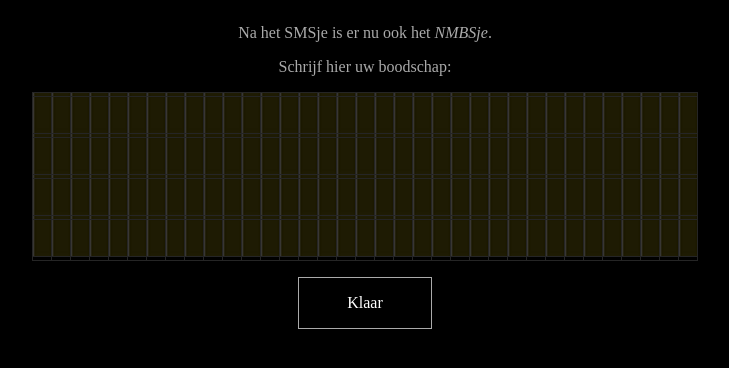
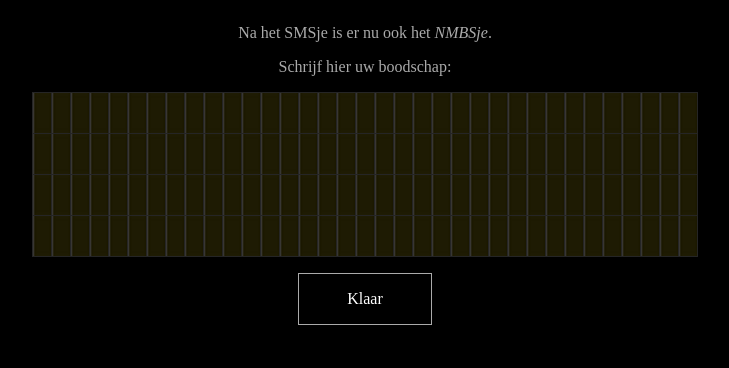
Before and after one commit to nmbsje/nmbsje.github.io, a plain HTML site: page index.html in a window 1280 px wide. Shown: the full height of the page, 275-1004 px from the left. Drawn offline with Linux system fonts and the light colour scheme.

Commit message:
IE compatibility

```diff
--- a/app.js
+++ b/app.js
@@ -117,10 +117,18 @@ var go = function()
                     [
                         "div",
                         {
+                            id: "idMessageSizer"
+                        },
+                        [
+                            [
+                                "div",
+                                {
                                     id: "idMessageDisplay",
                                     className: "messageTable"
                                 },
                                 buildTable("c", " messageCell glyphCell")
+                            ]
+                        ]
                     ]
                 ]
                 );
@@ -129,10 +137,28 @@ var go = function()
         //
         var editableMessageDOM = function()
         {
-            var messageElement = messageDOM();
+            var messageSizer = messageDOM().firstChild;
 
-            messageElement.appendChild(
+            // messageSizer.appendChild(
+                // wi.createElement(
+                    // "textarea",
+                    // {
+                        // id: "idMessageTextArea",
+                        // onkeydown: onKeyDown,
+                        // onkeyup: onKeyUp ,
+                        // onblur: onBlur,
+                    // }
+                    // )
+                // );
+
+            messageSizer.appendChild(
                 wi.createElement(
+                    "div",
+                    {
+                        id : "idCaretHider"
+                    },
+                    [
+                        [
                             "textarea",
                             {
                                 id: "idMessageTextArea",
@@ -140,15 +166,17 @@ var go = function()
                                 onkeyup: onKeyUp ,
                                 onblur: onBlur,
                             }
+                        ]
+                    ]
                     )
                 );
 
-            messageElement.appendChild(
+            messageSizer.appendChild(
                 wi.createElement(
                     "div",
                     {
                         id: "idMessageOverlay",
-                        className: "messageTable overlayTable"
+                        className: "messageTable"
                     },
                     function()
                     {
@@ -176,7 +204,7 @@ var go = function()
                     }()
                     )
                 );
-            return messageElement;
+            return messageSizer;
         };
 
         //
@@ -242,7 +270,6 @@ var go = function()
                             {
                                 className : "iconButton",
                                 href: location.href.split("?")[0],
-//                                onclick: function(){ gotoState("Edit");  }
                             },
                             [
                                 "img",
--- a/style.css
+++ b/style.css
@@ -6,10 +6,6 @@ body
 
 .topLevelDiv
 {
-    /*
-    margin: 1em;
-    padding: 1em;
-    */
     text-align: center;
 }
 
@@ -23,40 +19,58 @@ body
     padding-top: 1em;
 }
 
+#idMessageSizer
+{
+    position: relative;
+    width: 666px;
+    height: 165px;
+    margin: 0 auto;
+}
+
 #idMessageDisplay
 {
+    position: absolute;
+    width: 100%;
+    height: 100%;
+    top: 0px;
+    left: 0px;
 }
 
 #idMessageOverlay
 {
-    margin-top: -165px;
+    position: absolute;
+    width: 100%;
+    height: 100%;
+    top: 0px;
+    left: 0px;
+}
+
+#idCaretHider
+{
+    overflow: hidden;
+    position: absolute;
+    width: 0px;
+    height: 0px;
+    top: 0px;
+    left: 0px;
 }
 
 #idMessageTextArea
 {
     resize: none;
     font-family: monospace;
-    margin-top: -165px;
 
-    /* SIZE */
-    /* (9+1)*35 + 1 */
 /*
-    width: 351px;
+    position: absolute;
+    width: 100%;
+    height: 100%;
+    top: 0px;
+    left: 0px;
 */
-    /* SIZE */
-    /* (20+1)*4 + 1 */
-/*
-    height: 85px;
-*/
-
-    /* SIZE */
-    /* (18+1)*35 + 1 */
     width: 666px;
-
-    /* SIZE */
-    /* (40+1)*4 + 1 */
     height: 165px;
 
+    padding: 0px;
     border: none;
     opacity: 0;
 }
@@ -64,16 +78,6 @@ body
 .messageTable
 {
     display: table;
-    margin: 0 auto;
-
-    /* SIZE */
-    /* (20+1)*4 + 1 */
-    /*
-    margin-top: -85px;
-    */
-
-    /* SIZE */
-    /* (40+1)*4 + 1 */
 }
 
 .messageRow
@@ -85,13 +89,6 @@ body
 {
     display: table-cell;
 
-    /* SIZE */
-    /*
-    height: 20px;
-    width: 9px;
-    */
-
-    /* SIZE */
     height: 40px;
     width: 18px;
 }
@@ -101,20 +98,6 @@ body
     border-bottom: solid 1px #252525;
     border-right: solid 1px #252525;
     background: url('glyphs2.png') -1px 0;
-}
-
-.overlayTable
-{
-    /* SIZE */
-    /* (40+1)*4 + 1 */
-    margin-top: -165px;
-
-
-    /* SIZE */
-    /* (20+1)*4 + 1 */
-    /*
-    margin-top: -85px;
-    */
 }
 
 .overlayCell
@@ -130,12 +113,6 @@ body
 {
     position: absolute;
     bottom: 0;
-    /* SIZE */
-    /*
-    height: 3px;
-    width: 9px;
-    */
-    /* SIZE */
     height: 6px;
     width: 18px;
     background-color: rgba(0,0,0,0);
@@ -183,9 +160,6 @@ body
 
 .customButton.enabled>a
 {
-    /*
-    background-color: #0000aa;
-    */
     color:#ffffff;
     border-color: #aaaaaa;
 }
@@ -204,9 +178,6 @@ body
 
 .customButton.disabled>span
 {
-    /*
-    background-color: #aaaaaa;
-    */
     border-color: #333333;
     color: #333333;
 }
@@ -238,18 +209,8 @@ body
 
 .readyDiv
 {
-    /* SIZE */
-    /* (18+1)*35 + 1 */
     width: 666px;
-
-    /* SIZE */
-    /* (40+1)*4 + 1 */
-    /*
-    height: 165px;
-    */
-
     margin: 0 auto;
-
     text-align: center;
     border: solid 1px #333333;
 }
@@ -278,3 +239,8 @@ body
 {
     outline-color: transparent;
 }
+
+.iconButton>img
+{
+    border : none;
+}
```
Lines whose indentation alone changed are shown as unchanged.
